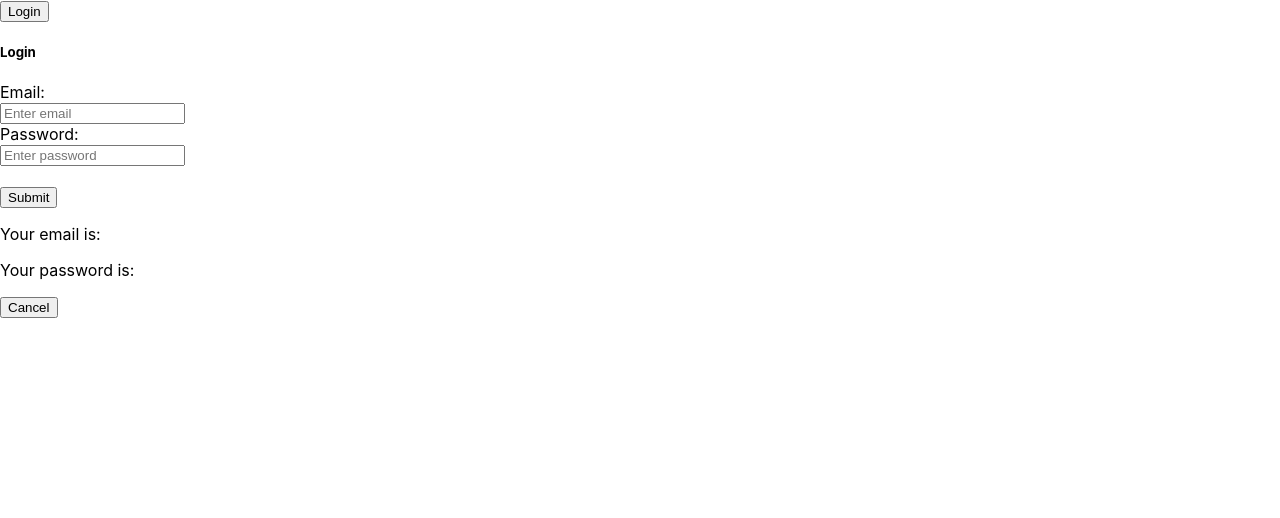
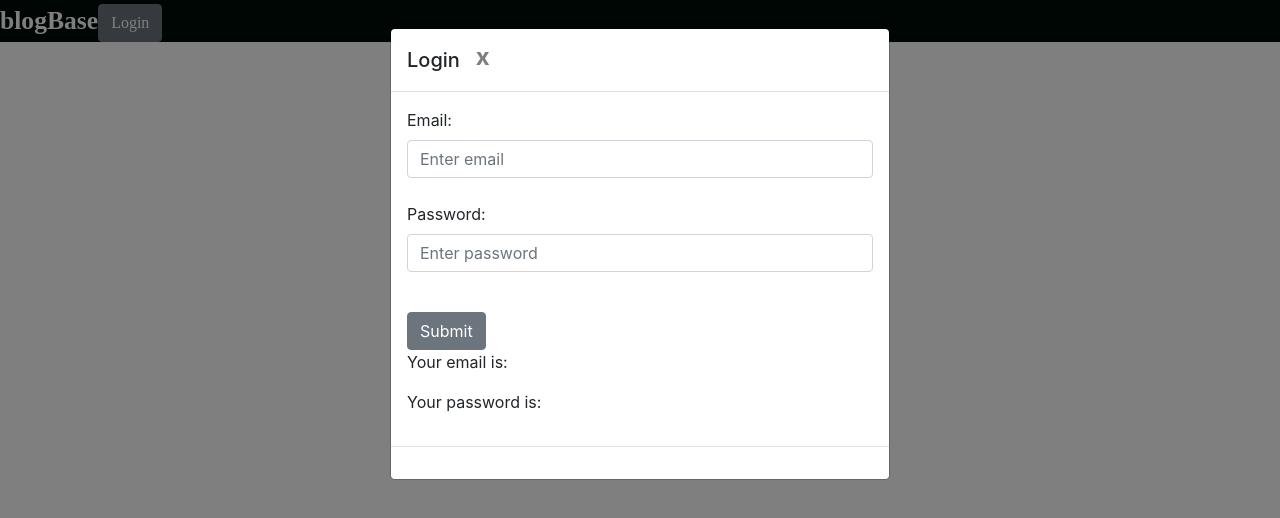
Before and after one commit to gobrien06/IVCCSCWeb, a React (Create React App) app in the folder client/: page / in a window 1280 px wide. Both pictures are taken after a click on the button "Login". Shown: the top 518 px of the page. Built offline with nearby package versions, Linux system fonts and the light colour scheme.

Commit message:
enabled bootstrap

```diff
--- a/client/src/components/LoginModal/LoginModal.css
+++ b/client/src/components/LoginModal/LoginModal.css
@@ -0,0 +1,3 @@
+.close{
+  align-self:right;
+}
--- a/client/src/components/LoginModal/LoginModal.js
+++ b/client/src/components/LoginModal/LoginModal.js
@@ -36,7 +36,12 @@ export default class LoginModal extends Component{
   render() {
     return (
       <Modal isOpen={this.props.isOpen} toggle={this.props.toggle} className="loginModal">
-      <ModalHeader> Login </ModalHeader>
+      <ModalHeader> Login
+        <Button onClick={this.props.toggle}
+        close aria-label="Cancel">
+          <span aria-hidden>x</span>
+        </Button>
+      </ModalHeader>
       <ModalBody>
       <Form onSubmit={this.handleChange}>
         <FormGroup controlId="formControlsText">
@@ -57,9 +62,6 @@ export default class LoginModal extends Component{
       </Form>
       </ModalBody>
       <ModalFooter>
-      <Button onClick={this.props.toggle}>
-      Cancel
-      </Button>
       </ModalFooter>
       </Modal>
     );
--- a/client/src/components/NavBar/NavBar.css
+++ b/client/src/components/NavBar/NavBar.css
@@ -0,0 +1,9 @@
+.navBar{
+  background-color:#000D08;
+  width:fill;
+  color:#FFFF;
+  font-family: Avenir;
+  font-size: 160%;
+  font-weight: 900;
+  line-height: 165%;
+}
--- a/client/src/components/NavBar/NavBar.js
+++ b/client/src/components/NavBar/NavBar.js
@@ -1,7 +1,7 @@
 import React, { Component } from 'react';
 import LoginModal from '../LoginModal/LoginModal';
 import {Button} from 'reactstrap';
-
+import './NavBar.css';
 export default class NavBar extends Component{
  constructor(props){
    super(props);
@@ -16,9 +16,13 @@ export default class NavBar extends Component{
    render(){
      return(
        <div class="navBar">
-         <Button onClick={()=>{
+        blogBase
+         <Button
+         color="secondary"
+         onClick={()=>{
           this.toggle()
-         }}>
+         }}
+         >
          Login
          </Button>
          <LoginModal isOpen={this.state.isModalOpen} toggle={this.toggle}/>
--- a/client/src/index.js
+++ b/client/src/index.js
@@ -3,6 +3,7 @@ import ReactDOM from 'react-dom';
 import './index.css';
 import App from './App';
 import * as serviceWorker from './serviceWorker';
+import 'bootstrap/dist/css/bootstrap.min.css'
 
 ReactDOM.render(<App />, document.getElementById('root'));
 
```
